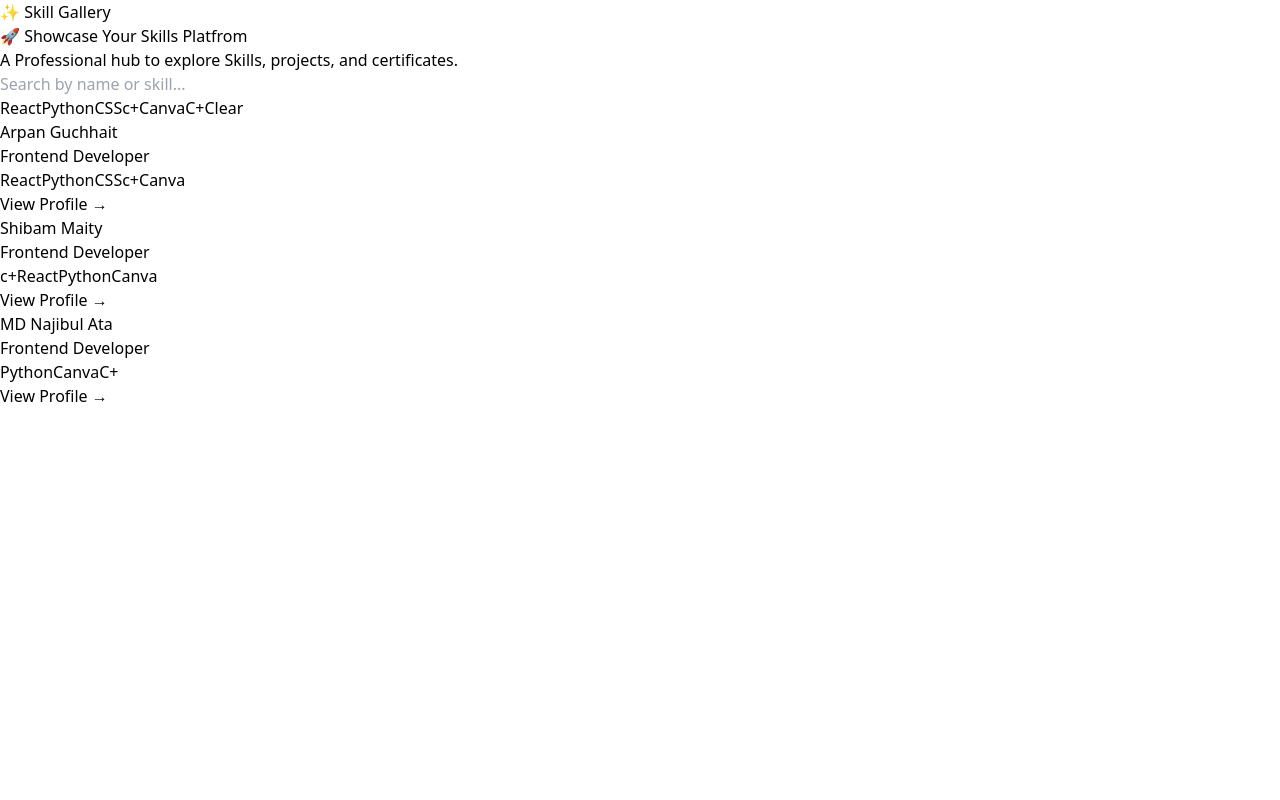
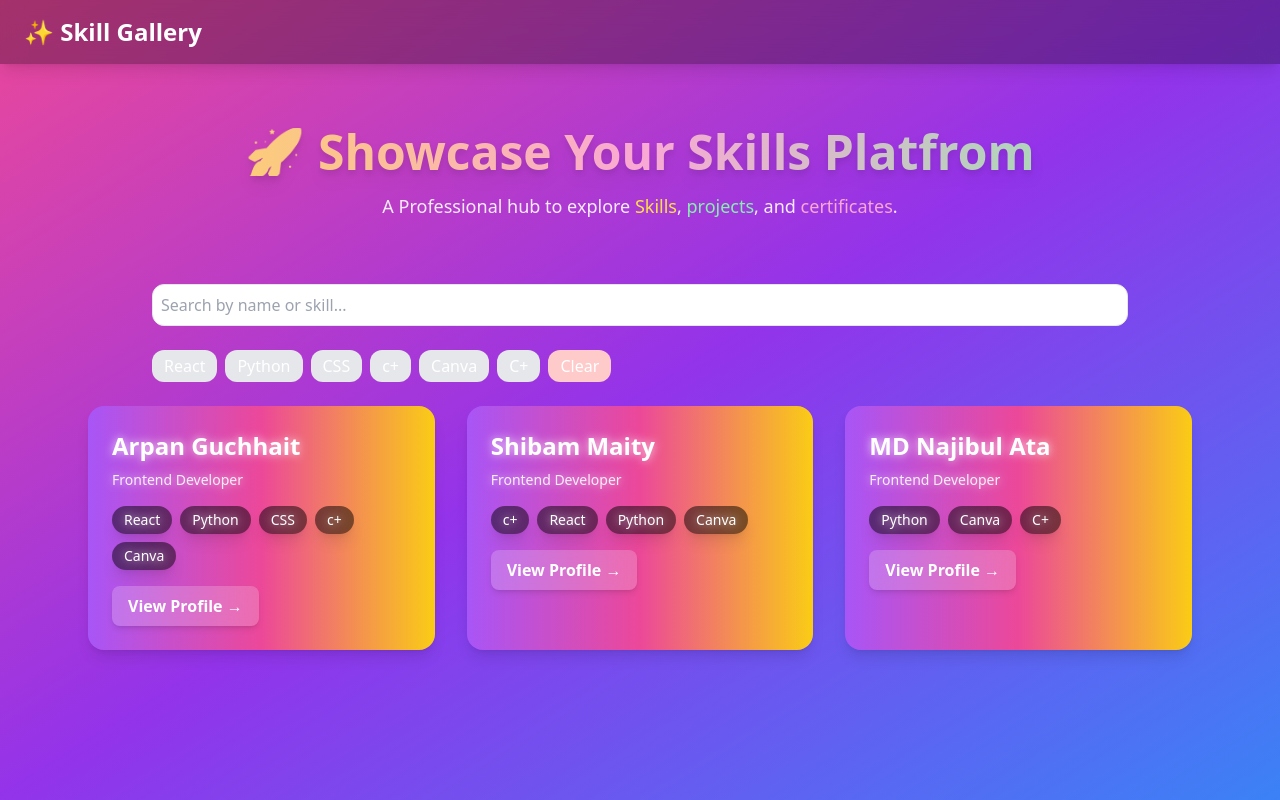
Before and after one commit to ARPAN7797/Student-portfolio-hub, a Next.js app: page / in a window 1280 px wide. Built offline with nearby package versions, Linux system fonts and the light colour scheme.

Commit message:
Update tailwind.config.js

```diff
--- a/tailwind.config.js
+++ b/tailwind.config.js
@@ -1,11 +1,10 @@
 /** @type {import('tailwindcss').Config} */
 module.exports = {
   content: [
-    "./pages/**/*.{js,ts,jsx,tsx}",       // all pages
-    "./components/**/*.{js,ts,jsx,tsx}",  // your components folder
-    "./widgets/**/*.{js,ts,jsx,tsx}",     // add other folders if needed
-    "./app/**/*.{js,ts,jsx,tsx}",         // if you use /app directory
-  ],
+  "./src/pages/**/*.{js,ts,jsx,tsx}",
+  "./src/components/**/*.{js,ts,jsx,tsx}",
+  // add others if needed
+],
   theme: {
     extend: {},
   },
```
